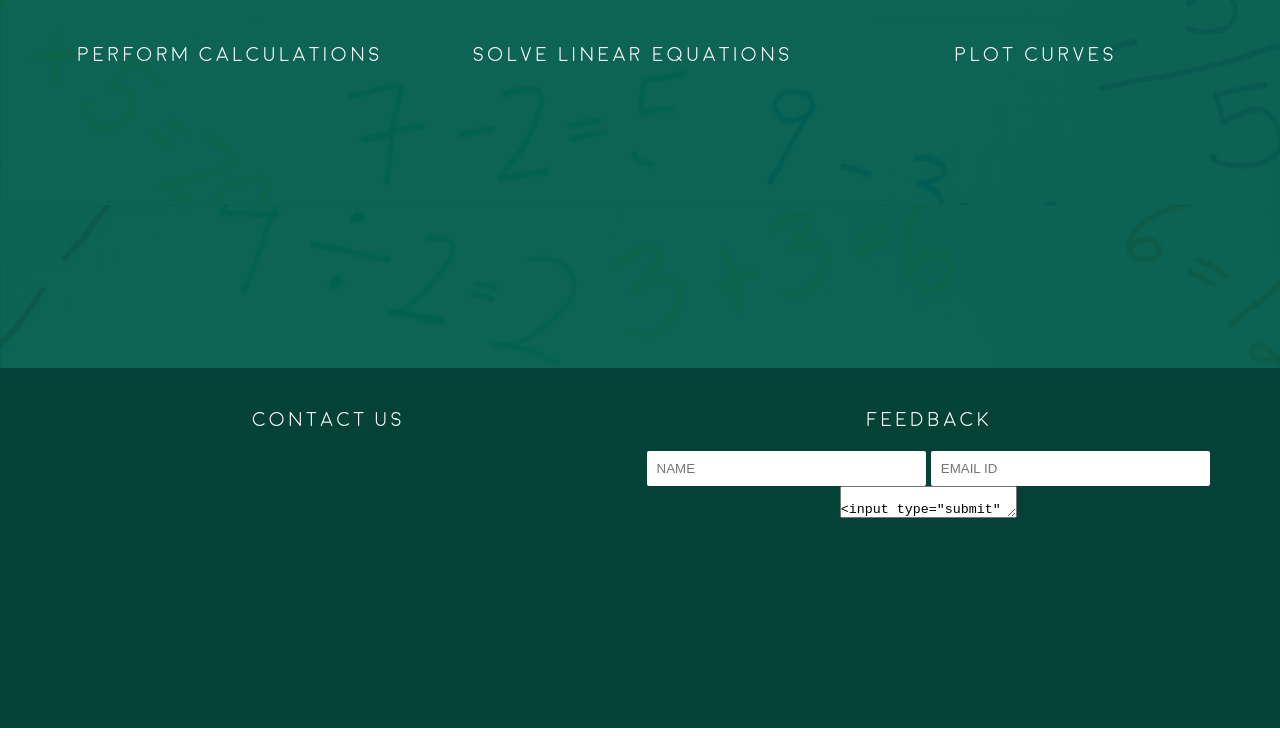
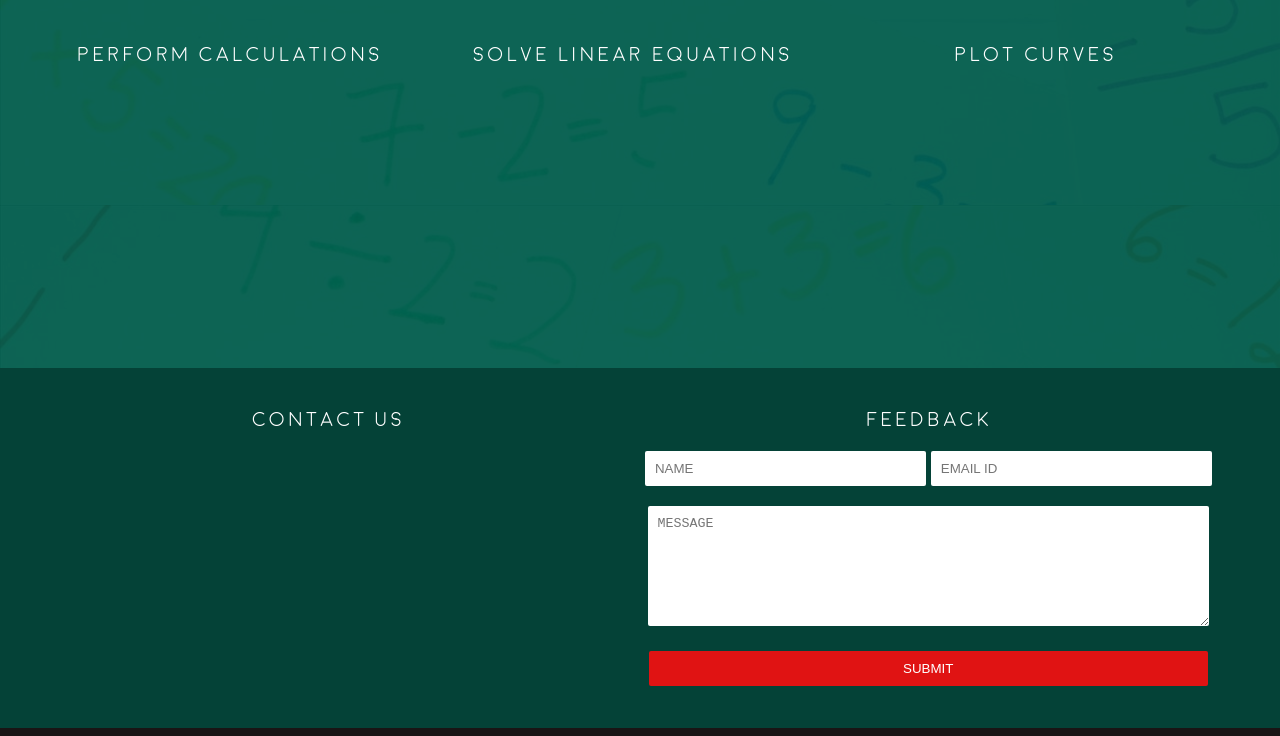
Before and after one commit to akshatdb/ProjectWeb, a plain HTML site: page index.html in a window 1280 px wide. Shown: the part 802-1538 px from the top of the page. Drawn offline with Linux system fonts and the light colour scheme.

Commit message:
Fixed textarea and input width

```diff
--- a/index.html
+++ b/index.html
@@ -46,7 +46,7 @@
 				<form class="feed-form">
 					<input type="text" placeholder="NAME" name="name"/>
 					<input type="text" placeholder="EMAIL ID" name="emailid"/>
-					<textarea placeholder="MESSAGE" name="message"/>
+					<textarea placeholder="MESSAGE" name="message"></textarea>
 					<input type="submit" value="SUBMIT"/>
 				</form>
 			</div>
--- a/styles/main.css
+++ b/styles/main.css
@@ -202,13 +202,13 @@ i.github-icon:hover,i.github-icon:focus{
 		width:45%;
 	}
 	.feed-form>input{
-		width:45%;
+		width:45.3%;
 		margin-top:20px;
 		padding:10px;
 		border:none;
 		border-radius: 2px;
 	}
-	.feed-form>type=textarea{
+	.feed-form>textarea{
 		margin-top:20px;
 		padding:10px;
 		border:none;
```
